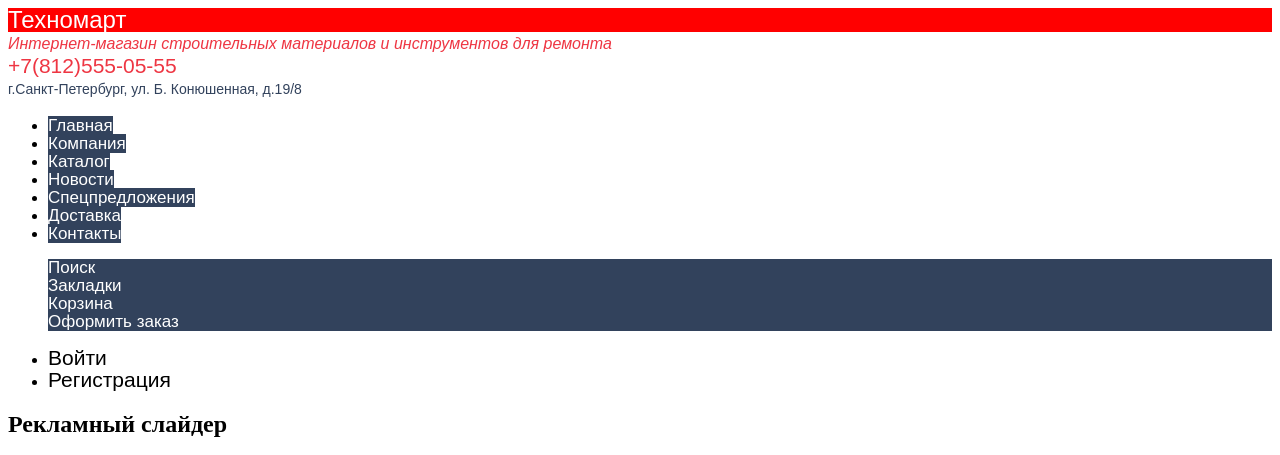
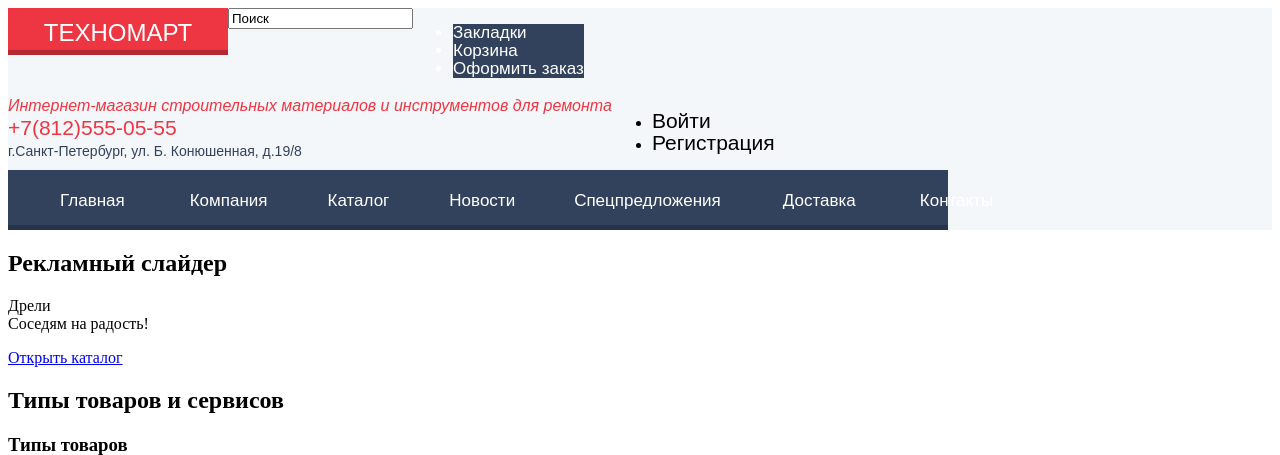
Before and after one commit to GrafLuck/technomart, a plain HTML site: page index.html in a window 1280 px wide. Shown: the top 455 px of the page. Drawn offline with Linux system fonts and the light colour scheme; a web font is replaced by a local one.

Commit message:
Сделал полосу главного меню

```diff
--- a/css/style.css
+++ b/css/style.css
@@ -1,11 +1,35 @@
+header {
+    background-color: #f4f7f9;
+    display: flex;
+    flex-direction: column;
+}
+
+.first-line-menu,
+.second-line-menu,
+.third-line-menu {
+    display: flex;
+    flex-direction: row;
+}
+
 .label {
     font-size: 24px;
     font-weight: 400;
     font-family: "Cuprum", "Arial", sans-serif;
     line-height: 24px;
     color: #ffffff;
-    background-color: red; /*Для выделение лейбла. Убрать в конце*/
+    text-align: center;
+    text-transform: uppercase;
+    padding-top: 13px;
+
+    box-sizing: border-box;
+    display: inline-block;
+    width: 220px;
+    height: 47px;
+    box-shadow: inset 0 -5px 0 rgba(0, 0, 0, 0.24);
+    background-color: #ee3643;
 }
+
+
 
 .description-of-company {
     font-size: 16px;
@@ -13,7 +37,7 @@
     font-family: "Cuprum", "Arial", sans-serif;
     line-height: 23px;
     color: #ee3643;
-    //font-weight: 700; Нет указания на жирность
+    /*font-weight: 700; Нет указания на жирность*/
 }
 
 .phone {
@@ -37,6 +61,73 @@
     color: #32425c;
 }
 
+.main-navigation {
+    width: 940px;
+    min-height: 60px;
+    box-shadow: inset 0 -5px 0 #293449;
+    background-color: #32425c;
+    display: flex;
+    flex-direction: row;
+}
+
+.main-navigation-list {
+    list-style: none;
+    margin: 0;
+    padding: 0;
+    display: flex;
+    width: inherit;
+    flex-direction: row;
+    width: inherit;
+    justify-content: flex-start;
+}
+
+.main-navigation-item {
+    padding-top: 22px;
+}
+
+.main-navigation-item:hover {
+        background-color: #293449;
+}
+
+.main-navigation-item:active {
+    opacity: 0.5;
+}
+
+.main-navigation-item:nth-child(1) {
+    padding-left: 52px;
+    padding-right: 32px
+}
+
+.main-navigation-item:nth-child(2) {
+    padding-left: 33px;
+    padding-right: 30px;
+}
+
+.main-navigation-item:nth-child(3) {
+    padding-left: 30px;
+    padding-right: 30px;
+}
+
+.main-navigation-item:nth-child(4) {
+    padding-left: 30px;
+    padding-right: 30px;
+}
+
+.main-navigation-item:nth-child(5) {
+    padding-left: 29px;
+    padding-right: 31px;
+}
+
+.main-navigation-item:nth-child(6) {
+    padding-left: 31px;
+    padding-right: 32px;
+}
+
+.main-navigation-item:nth-child(7) {
+    padding-left: 32px;
+    padding-right: 50px;
+}
+
 .main-navigation a {
     font-size: 17px;
     font-weight: 400;
@@ -44,7 +135,6 @@
     line-height: 17px;
     color: #ffffff;
     text-decoration: none;
-    background-color: #32425c; /*Для выделение меню. Убрать в конце*/
 }
 
 .goods-navigation li {
@@ -54,6 +144,7 @@
     line-height: 18px;
     color: #ffffff;
     background-color: #32425c; /*Для выделение меню. Убрать в конце*/
+
 }
 
 .goods-navigation a {
--- a/index.html
+++ b/index.html
@@ -9,10 +9,23 @@
     </head>
     <body>
         <header>
-            <section class="about-company">
+            <div class="first-line-menu">
                 <div class="label">
                     <a>Техномарт</a>
                 </div>
+                <section class="site-navigation">
+                    <input type="text" value="Поиск">
+                </section>
+                <section class="goods-navigation">
+                    <ul>
+                        <li><a href="#">Закладки</a></li>
+                        <li><a href="#">Корзина</a></li>
+                        <li><a href="#">Оформить заказ</a></li>
+                    </ul>
+                </section>
+            </div>
+            <div class="second-line-menu">
+                <section class="about-company">
                     <div class="description-of-company">
                         Интернет-магазин строительных материалов и инструментов для ремонта
                     </div>
@@ -23,33 +36,26 @@
                         г.Санкт-Петербург, ул. Б. Конюшенная, д.19/8
                     </div>
                 </section>
-            <section class="main-navigation">
-                <nav>
-                    <ul>
-                        <li><a href="#">Главная</a></li>
-                        <li><a href="#">Компания</a></li>
-                        <li><a href="#">Каталог</a></li>
-                        <li><a href="#">Новости</a></li>
-                        <li><a href="#">Спецпредложения</a></li>
-                        <li><a href="#">Доставка</a></li>
-                        <li><a href="#">Контакты</a></li>
-                    </ul>
-                </nav>
-            </section>
-            <section class="goods-navigation">
-                <ul>
-                    <li>Поиск</li>
-                    <li><a href="#">Закладки</a></li>
-                    <li><a href="#">Корзина</a></li>
-                    <li><a href="#">Оформить заказ</a></li>
-                </ul>
-            </section>
                 <section class="user-navigation">
                     <ul>
                         <li><a href="">Войти</a></li>
                         <li><a href="">Регистрация</a></li>
                     </ul>
                 </section>
+            </div>
+            <div class="third-line-menu">
+                 <nav class="main-navigation">
+                    <ul class="main-navigation-list">
+                        <li class="main-navigation-item"><a href="#">Главная</a></li>
+                        <li class="main-navigation-item"><a href="#">Компания</a></li>
+                        <li class="main-navigation-item"><a href="#">Каталог</a></li>
+                        <li class="main-navigation-item"><a href="#">Новости</a></li>
+                        <li class="main-navigation-item"><a href="#">Спецпредложения</a></li>
+                        <li class="main-navigation-item"><a href="#">Доставка</a></li>
+                        <li class="main-navigation-item"><a href="#">Контакты</a></li>
+                    </ul>
+                </nav>
+            </div>
         </header>
         <main>
             <section class="slider">
```
Lines whose indentation alone changed are shown as unchanged.
